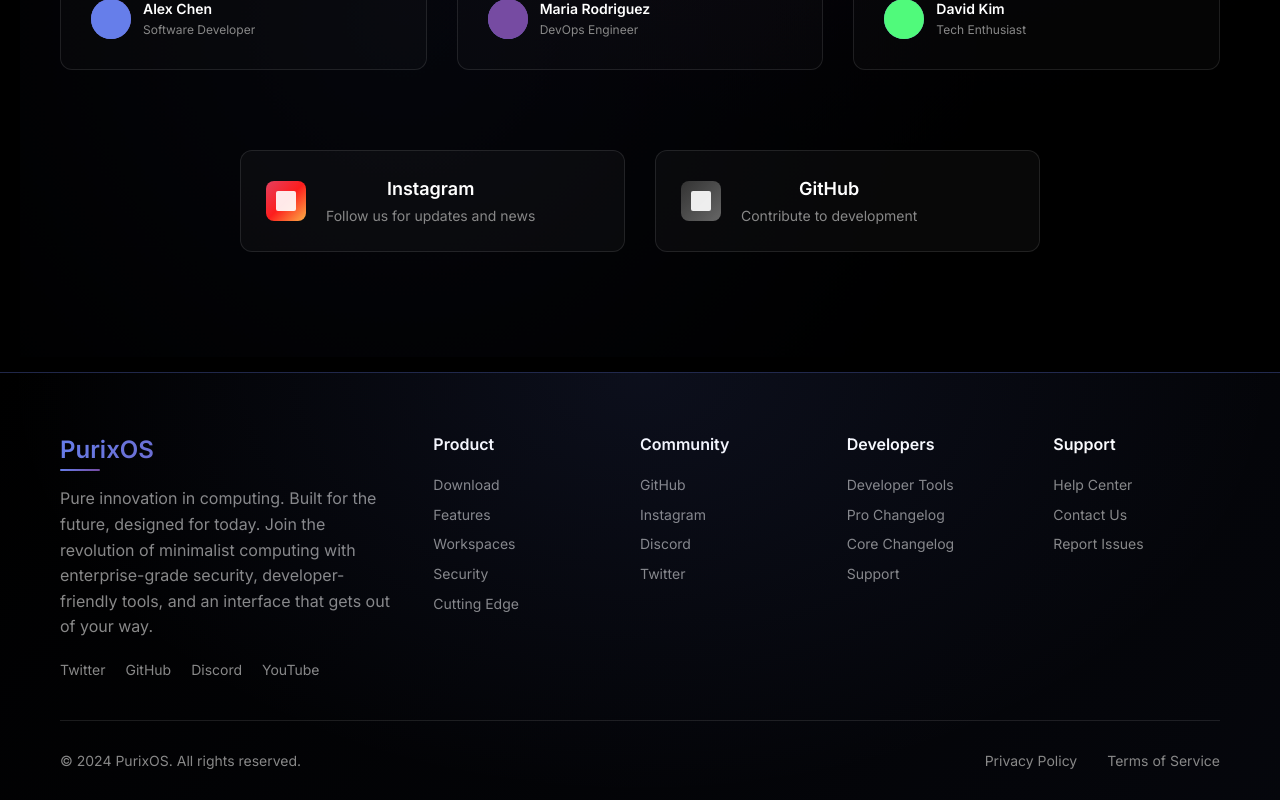
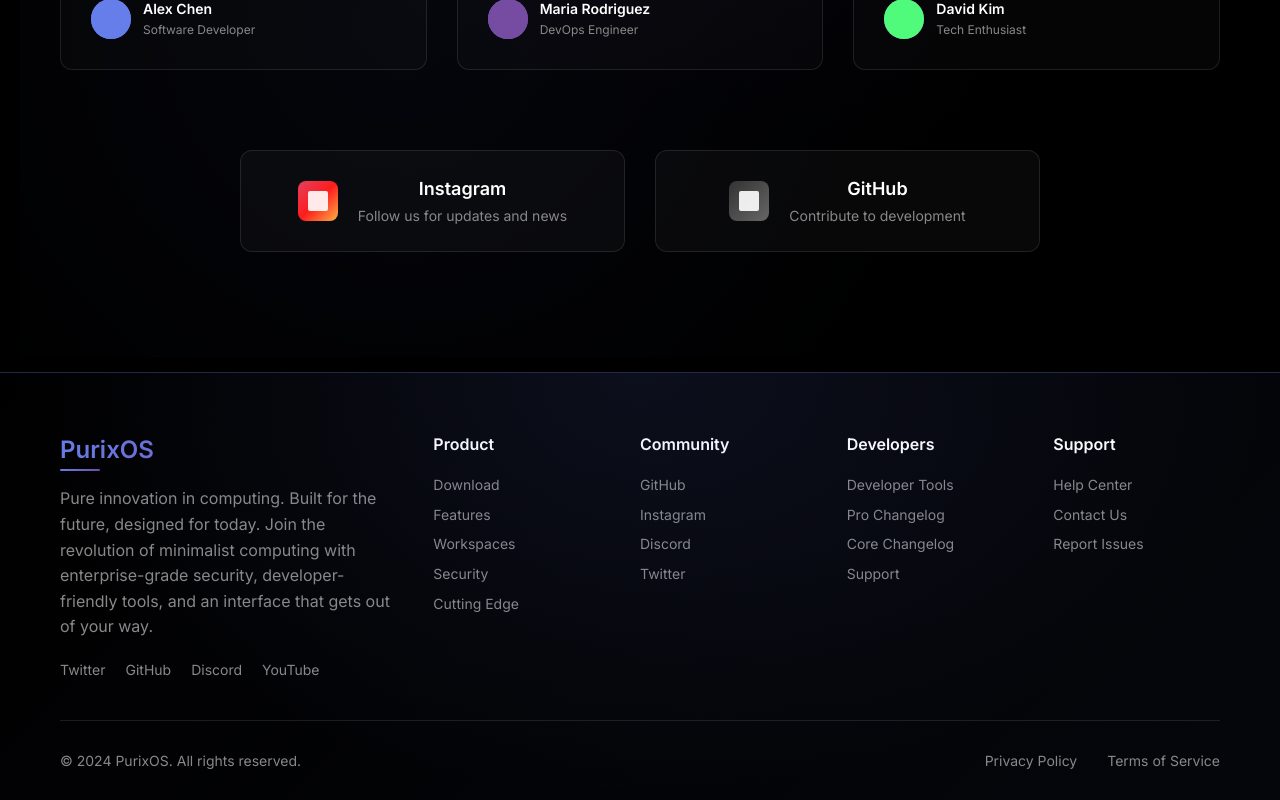
Before and after one commit to MrHyperIon101/PurixOS2, a React (Create React App) app: page / in a window 1280 px wide. Shown: the part 5348-6148 px from the top of the page. Built offline with nearby package versions, Linux system fonts and the light colour scheme.

Commit message:
Update Community.js

```diff
--- a/src/components/Community.js
+++ b/src/components/Community.js
@@ -1,5 +1,4 @@
 import React, { useState, useEffect } from 'react';
-import { Link } from 'react-router-dom';
 import styled from 'styled-components';
 import { motion } from 'framer-motion';
 import { useInView } from 'react-intersection-observer';
@@ -123,6 +122,7 @@ const CommunityLinks = styled.div`
 const CommunityLink = styled(motion.a)`
   display: flex;
   align-items: center;
+  justify-content: center;
   gap: 20px;
   background: rgba(255, 255, 255, 0.03);
   border: 1px solid rgba(255, 255, 255, 0.1);
@@ -131,6 +131,7 @@ const CommunityLink = styled(motion.a)`
   text-decoration: none;
   color: #ffffff;
   cursor: pointer;
+  text-align: center;
 `;
 
 const LinkIcon = styled.div`
@@ -157,7 +158,9 @@ const LinkIcon = styled.div`
   }
 `;
 
-const LinkContent = styled.div``;
+const LinkContent = styled.div`
+  text-align: center;
+`;
 
 const LinkTitle = styled.h4`
   font-size: 18px;
@@ -282,13 +285,13 @@ const communityLinks = [
     type: 'instagram',
     title: 'Instagram',
     description: 'Follow us for updates and news',
-    href: '/support'
+    href: 'https://www.instagram.com/mrhyperion/'
   },
   {
     type: 'github',
     title: 'GitHub',
     description: 'Contribute to development',
-    href: '/support'
+    href: 'https://github.com/MrHyperIon101/PurixOS2'
   }
 ];
 
@@ -458,8 +461,9 @@ const Community = () => {
               {communityLinks.map((link, index) => (
                 <CommunityLink
                   key={link.type}
-                  as={Link}
-                  to={link.href}
+                  href={link.href}
+                  target="_blank"
+                  rel="noopener noreferrer"
                   variants={linkVariants}
                   initial="hidden"
                   animate={inView ? "visible" : "hidden"}
```
